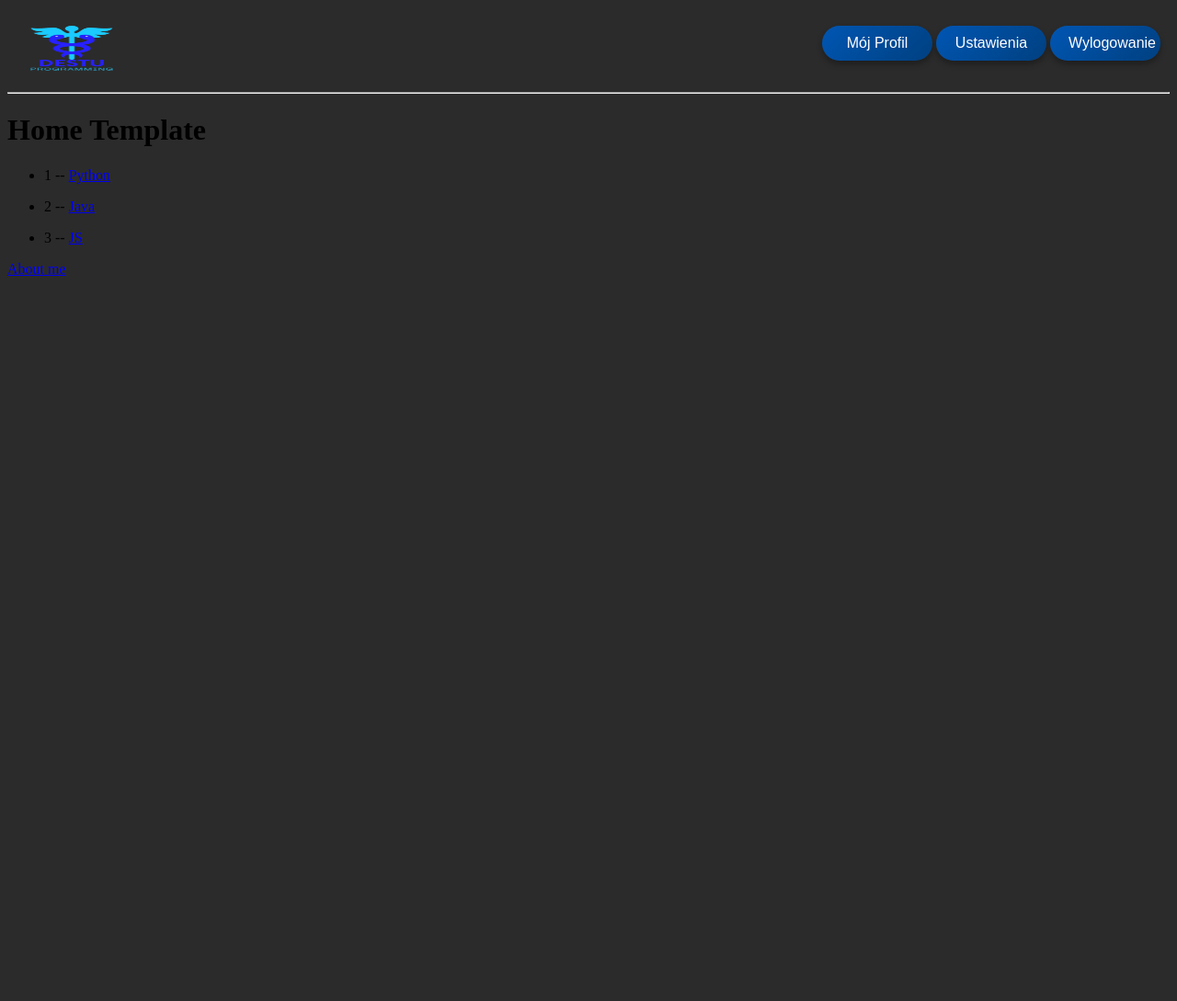
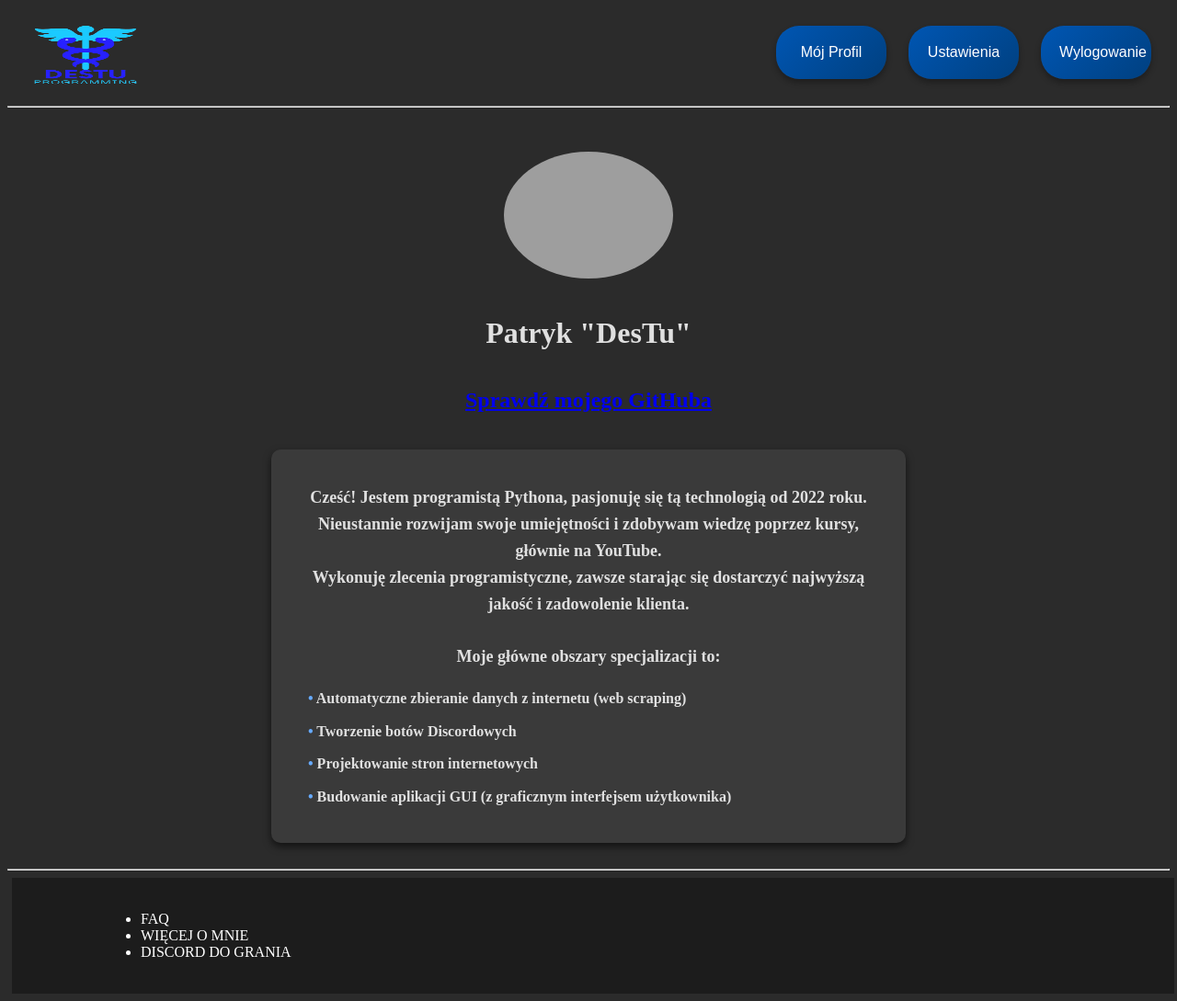
Before and after one commit to DesTuu/MyMainDjangoWebsite, a Django app: page / in a window 1280 px wide. Shown: the whole page at 92% size. Before the commit the page ends 300 px from the top, so only its background shows below. Run offline with Django 5.2, Linux system fonts and the light colour scheme; the visitor is signed in with stand-in values (Sample User, id 1); grey boxes are pictures that could not be loaded.

Commit message:
CTk style home

```diff
--- a/my_app/templates/my_app/home.html
+++ b/my_app/templates/my_app/home.html
@@ -1,20 +1,27 @@
 {% extends 'main.html' %}
 
 {% block content %}
-<div class="main-text italic">
-    <h1>Home Template</h1>
-</div>
-<div>
-    <div class="rooms">
-        {% for room in rooms %}
-        <ul>
-            <li>{{room.id}} -- <a href="/room/{{room.id}}">{{room.name}}</a></li>
-        </ul>
-        {% endfor %}
-        <div class="about_me">
-            <a href="/about_me">About me</a>
-        </div>
+
+<div class="home-wrapper">
+    <img class="github-image" src="https://avatars.githubusercontent.com/u/119752905?s=400&u=86f60c9cb9705a35256de8fae9239bd5334d3bfb&v=4" alt="Niebieski Awatar">
+    <h1> Patryk "DesTu" </h1>
+    <h2> <a href="https://github.com/DesTuu?tab=repositories">Sprawdź mojego GitHuba</a></h2>
+    <div class="description">
+        <h3>
+            Cześć! Jestem programistą Pythona, pasjonuję się tą technologią od 2022 roku.<br>
+            Nieustannie rozwijam swoje umiejętności i zdobywam wiedzę poprzez kursy, głównie na YouTube.<br>
+            Wykonuję zlecenia programistyczne, zawsze starając się dostarczyć najwyższą jakość i zadowolenie klienta.<br><br>
+
+            Moje główne obszary specjalizacji to:
+            <ul>
+                <li>Automatyczne zbieranie danych z internetu (web scraping)</li>
+                <li>Tworzenie botów Discordowych</li>
+                <li>Projektowanie stron internetowych</li>
+                <li>Budowanie aplikacji GUI (z graficznym interfejsem użytkownika)</li>
+            </ul>
+        </h3>
     </div>
 </div>
 
+
 {% endblock content %}
--- a/static/styles/style.css
+++ b/static/styles/style.css
@@ -14,8 +14,8 @@ body {
 }
 
 .my-logo {
-    width: 120px;
-    height: 50px;
+    width: 150px;
+    height: 65px;
 }
 
 .navbar-button {
@@ -23,7 +23,8 @@ body {
     border: 0px;
     color: white;
     border-radius: 25px;
-    padding: 10px 20px;
+    padding: 20px 20px;
+    margin: 0px 10px;
     width: 120px;
     font-size: 16px;
     cursor: pointer;
@@ -117,3 +118,79 @@ body {
 .toggle-text a:hover {
     color: #3399ff;
 }
+
+/* ===== home.html ===== */
+
+.github-image {
+    border-radius: 100%;
+    width: 15%;
+    height: 15%;
+    margin: 20px 0;
+}
+
+.home-wrapper {
+    color: #e0e0e0;
+    display: flex;
+    flex-direction: column;
+    justify-content: center;
+    align-items: center;
+    padding: 20px;
+    background: #2b2b2b;
+}
+
+.description {
+    background: #3a3a3a;
+    padding: 20px;
+    box-shadow: 0 4px 8px rgba(0, 0, 0, 0.6);
+    margin-top: 20px;
+    border-radius: 10px;
+    width: 80%;
+    max-width: 650px;
+}
+
+.description h3 {
+    font-size: 18px;
+    line-height: 1.6;
+    color: #e0e0e0;
+    text-align: center;
+}
+
+.description ul {
+    list-style-type: none;
+    padding: 0;
+    text-align: left;
+}
+
+.description ul li {
+    font-size: 16px;
+    margin-bottom: 10px;
+    padding-left: 20px;
+}
+
+.description ul li::before {
+    content: "• ";
+    color: #66aaff;
+    font-weight: bold;
+}
+
+.description a {
+    color: #66aaff;
+    text-decoration: none;
+}
+
+.description a:hover {
+    color: #3399ff;
+}
+
+/* ===== main.html bottom ===== */
+
+.bottom-container {
+    background: #1c1c1c;
+    padding: 20px 100px;
+    color: white;
+    display: flex;
+    justify: space-between;
+    margin: 5px;
+    width: 100%;
+    box-sizing: border-box;
+}
--- a/templates/main.html
+++ b/templates/main.html
@@ -16,5 +16,13 @@
     {% block content %}
 
     {% endblock %}
+    <hr>
+    <div class="bottom-container">
+        <ul>
+            <li>FAQ</li>
+            <li>WIĘCEJ O MNIE</li>
+            <li>DISCORD DO GRANIA</li>
+        </ul>
+    </div>
 </body>
 </html>
```
